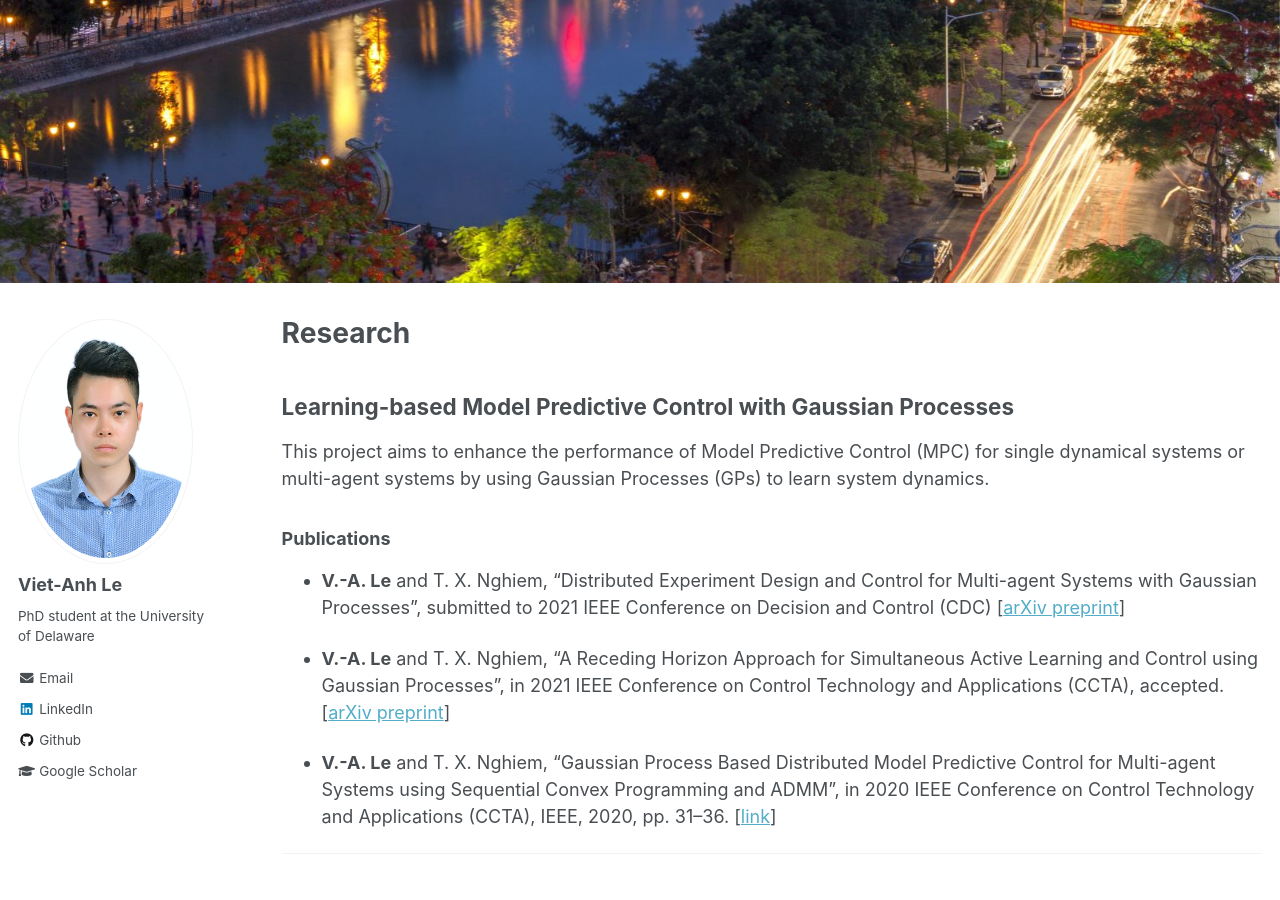
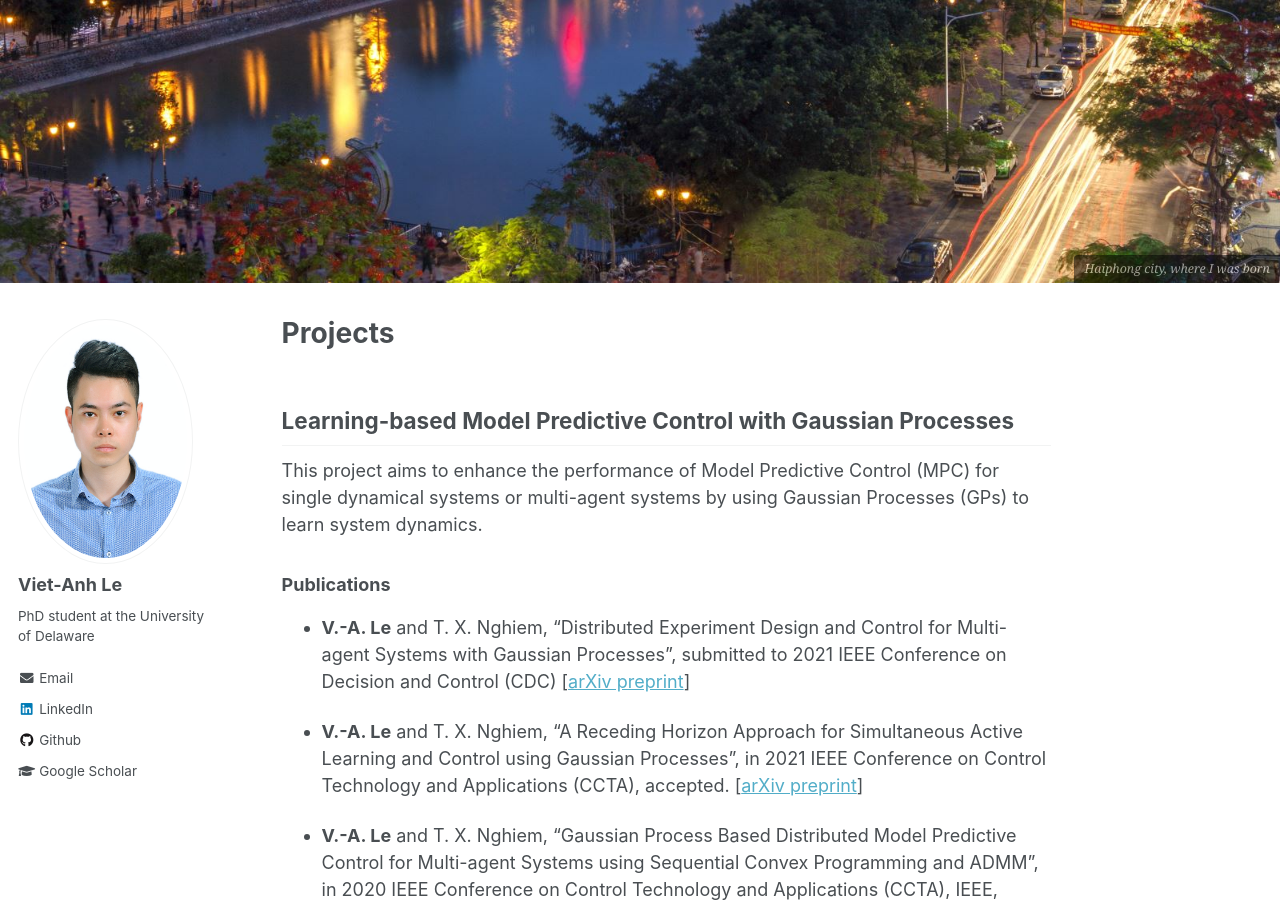
Before and after one commit to vietanhle0101/vietanhle0101.github.io, a Jekyll site: the page built from _pages/projects.md, in a window 1280 px wide and 900 px high, scrolled down 569 px. Built offline with Jekyll 4.4.1, drawn with Linux system fonts in a browser that asks for light colours.

```diff
--- a/_pages/projects.md
+++ b/_pages/projects.md
@@ -1,8 +1,9 @@
 ---
-layout: archive
-title: "Research"
+layout: single
+title: "Projects"
 header:
   image: hp.png
+  caption: "*Haiphong city, where I was born*"
 permalink: /research/
 author_profile: true
 ---
```
